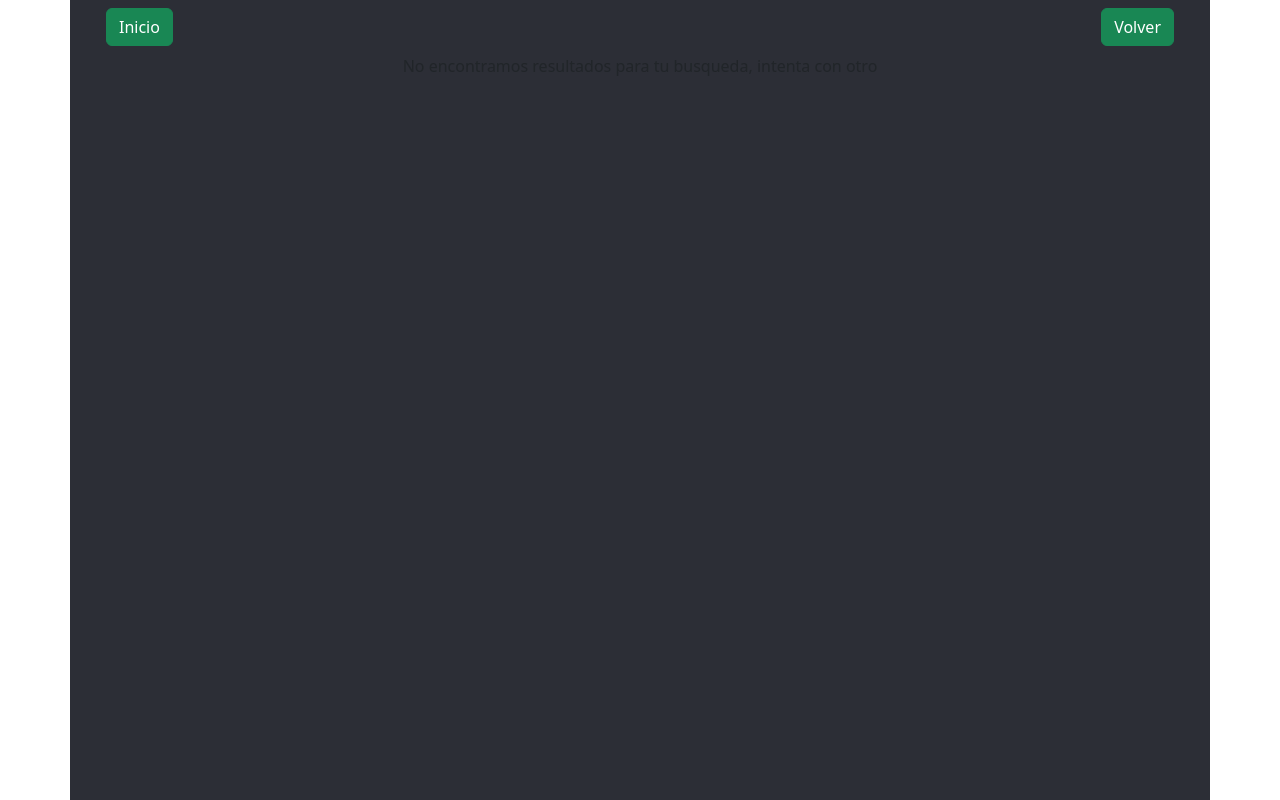
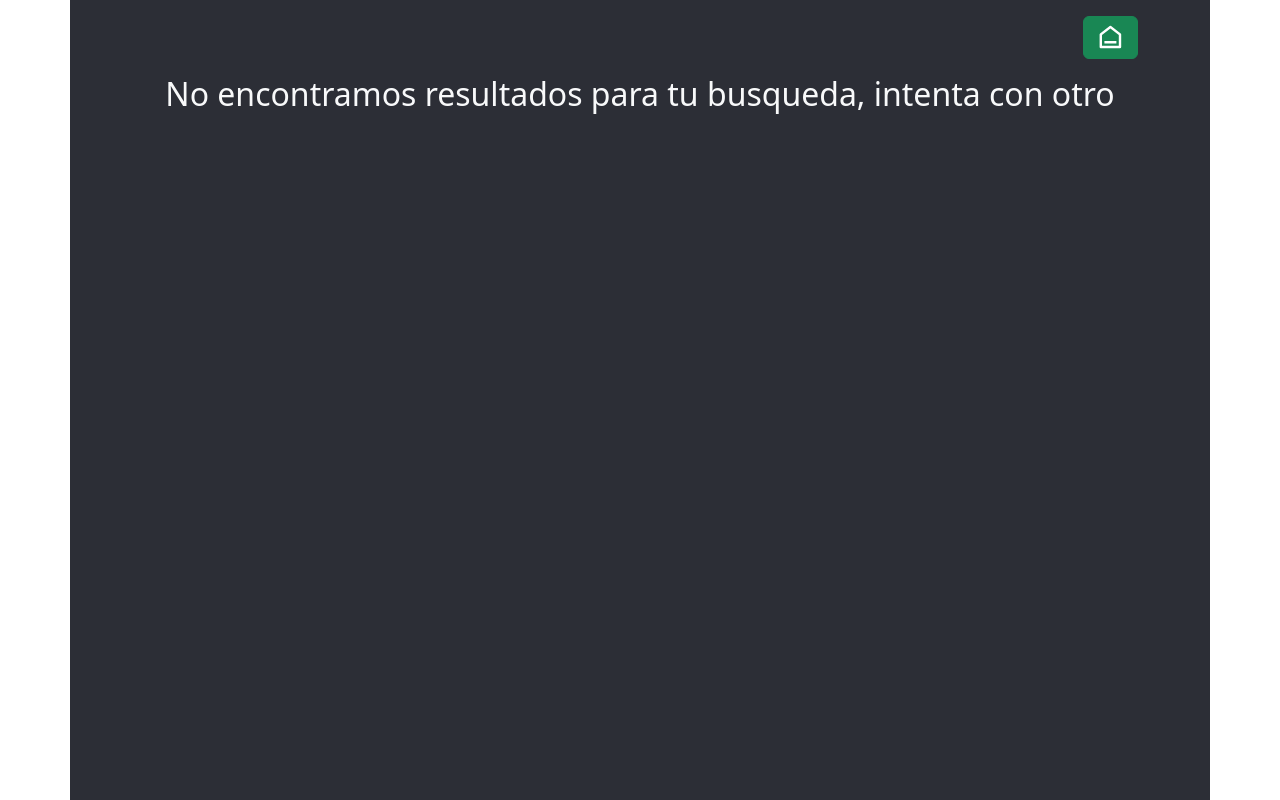
Before and after one commit to RicAlc/rick-and-morty-website, a React (Create React App) app: page /api/characters/search/1/1 in a window 1280 px wide. Built offline with nearby package versions, Linux system fonts and the light colour scheme; no server answers.

Commit message:
38. Funcionando como SPA

```diff
--- a/src/components/CharacterPrevCard.jsx
+++ b/src/components/CharacterPrevCard.jsx
@@ -1,8 +1,13 @@
 import React from 'react';
+import { useNavigate } from 'react-router-dom';
 
 export default function CharacterPrevCard({ image, name, link }) {
+  const navigate = useNavigate();
   return (
-    <div className='prev-card' onClick={() => window.open(link, '_self')}>
+    <div
+      className='prev-card'
+      onClick={() => navigate(link, { replace: true })}
+    >
       <img className='prev-card__img' src={image} alt='Imagen de perosnaje' />
       <div className='prev-card__parallelogram'>
         <div className='prev-card__title'>{name}</div>
--- a/src/components/FeelingLucky.jsx
+++ b/src/components/FeelingLucky.jsx
@@ -8,13 +8,11 @@ export default function FeelingLucky() {
       <LinkBtn
         link='/api/characters/page/1'
         text='Ver personajes'
-        newTab={false}
         className='feeling-lucky__lists-btn'
       />
       <LinkBtn
         link={`/api/characters/${randomId()}`}
         text='Aleatorio'
-        newTab={false}
         className='feeling-lucky__random-btn'
       />
     </div>
--- /dev/null
+++ b/src/components/HomBtn.jsx
@@ -0,0 +1,19 @@
+import React from 'react';
+import { Button } from 'react-bootstrap';
+import { useNavigate } from 'react-router-dom';
+import { RiHome6Line } from 'react-icons/ri';
+
+export default function HomeBtn() {
+  const navigate = useNavigate();
+  return (
+    <div className='container d-flex justify-content-end align-items-center'>
+      <Button
+        className='my-3 me-5'
+        variant='success'
+        onClick={() => navigate('/', { replace: true })}
+      >
+        <RiHome6Line size={'1.8rem'} />
+      </Button>
+    </div>
+  );
+}
--- a/src/components/HomeBackBtns.jsx
+++ /dev/null
@@ -1,17 +0,0 @@
-import React from 'react';
-import { Button } from 'react-bootstrap';
-import { useNavigate } from 'react-router-dom';
-
-export default function HomeBackBtns() {
-  const navigate = useNavigate();
-  return (
-    <div className='d-flex justify-content-between align-items-ceneter p-2 mx-3'>
-      <Button variant='success' onClick={() => navigate('/')}>
-        Inicio
-      </Button>
-      <Button variant='success' onClick={() => navigate(-1)}>
-        Volver
-      </Button>
-    </div>
-  );
-}
--- a/src/components/LinkBtn.jsx
+++ b/src/components/LinkBtn.jsx
@@ -1,10 +1,10 @@
 import React from 'react';
 import { useNavigate } from 'react-router-dom';
 
-export default function LinkBtn({ text, link, newTab, className }) {
+export default function LinkBtn({ text, link, className }) {
   const navigate = useNavigate();
   const openLink = (link) => {
-    newTab ? window.open(link, '_blank') : navigate(link);
+    navigate(link, { replace: true });
   };
   return (
     <div onClick={() => openLink(link)} className={className}>
--- a/src/components/NavigationButtons.jsx
+++ b/src/components/NavigationButtons.jsx
@@ -1,9 +1,13 @@
 import React from 'react';
 import { Button } from 'react-bootstrap';
 import { GrFormNext, GrNext, GrFormPrevious, GrPrevious } from 'react-icons/gr';
+import { useNavigate } from 'react-router-dom';
 
 export default function NavigationButtons({ prev, next, plusFive, lessFive }) {
-  const openLink = (link) => window.open(link, '_self');
+  const navigate = useNavigate();
+  const openLink = (link) => {
+    navigate(link, { replace: true });
+  };
   return (
     <div className='my-3'>
       {lessFive ? (
--- a/src/components/SearchBar.jsx
+++ b/src/components/SearchBar.jsx
@@ -1,13 +1,17 @@
 import React, { useState } from 'react';
 import { BiSearchAlt } from 'react-icons/bi';
+import { useNavigate } from 'react-router-dom';
 
 export default function SearchBar() {
   const [input, setInput] = useState(null);
+  const navigate = useNavigate();
   const handleSearch = (e) => {
     e.preventDefault();
     input === null || input.trim().length === 0
       ? window.alert('Coloca un nombre valido en el buscador')
-      : window.open(`/api/characters/search/${input}/1`, '_self');
+      : navigate(`/api/characters/search/${input}/1`, '_self', {
+          replace: true,
+        });
   };
   const handleChange = (e) => {
     setInput(e.target.value);
--- a/src/routes/Character.jsx
+++ b/src/routes/Character.jsx
@@ -2,8 +2,8 @@ import React, { useEffect, useState } from 'react';
 import { useNavigate, useParams } from 'react-router-dom';
 import { getCharacter } from '../functions/funciones';
 import CharacterCard from '../components/CharacterCard';
-import HomeBackBtns from '../components/HomeBackBtns';
 import Loading from '../components/Loading';
+import HomeBtn from '../components/HomBtn';
 
 export default function Character() {
   const [characterInfo, setCharacterInfo] = useState(null);
@@ -17,7 +17,7 @@ export default function Character() {
   }, []);
   return (
     <div className='character-info container'>
-      <HomeBackBtns />
+      <HomeBtn />
       <div className='container d-flex flex-column justify-content-center align-items-center'>
         <h2 className='text-light'>Personaje #{params.id}</h2>
         {characterInfo !== null ? (
--- a/src/routes/CharactersPage.jsx
+++ b/src/routes/CharactersPage.jsx
@@ -1,7 +1,7 @@
 import React, { useEffect, useState } from 'react';
 import { useNavigate, useParams } from 'react-router-dom';
 import CharacterList from '../components/CharacterList';
-import HomeBackBtns from '../components/HomeBackBtns';
+import HomeBtn from '../components/HomBtn';
 import Loading from '../components/Loading';
 import NavigationButtons from '../components/NavigationButtons';
 import { getCharacterList } from '../functions/funciones';
@@ -11,12 +11,11 @@ export default function CharactersPage() {
   const [characterList, setCharacterList] = useState(null);
   const params = useParams();
   const navigate = useNavigate();
-  const goHome = () => navigate('/');
-
+  const page = Number(params.page);
   useEffect(() => {
-    getCharacterList(Number(params.page), setCharacterList, goHome);
-    // eslint-disable-next-line react-hooks/exhaustive-deps
-  }, []);
+    const goHome = () => navigate('/');
+    getCharacterList(Number(page), setCharacterList, goHome);
+  }, [page, navigate]);
 
   function setPageContent(data) {
     if (data) {
@@ -43,7 +42,7 @@ export default function CharactersPage() {
 
   return (
     <div className='character-list container'>
-      <HomeBackBtns />
+      <HomeBtn />
       <div className='container d-flex flex-column align-items-center justify-content-center'>
         {setPageContent(characterList)}
       </div>
--- a/src/routes/SearchResults.jsx
+++ b/src/routes/SearchResults.jsx
@@ -1,7 +1,7 @@
 import React, { useEffect, useState } from 'react';
 import { useParams } from 'react-router-dom';
 import CharacterList from '../components/CharacterList';
-import HomeBackBtns from '../components/HomeBackBtns';
+import HomeBtn from '../components/HomBtn';
 import Loading from '../components/Loading';
 import NavigationButtons from '../components/NavigationButtons';
 import { getSearchResults } from '../functions/funciones';
@@ -19,8 +19,7 @@ export default function SearchResults() {
       setSearchList,
       setNotfound
     );
-    // eslint-disable-next-line react-hooks/exhaustive-deps
-  }, []);
+  }, [params.page, params.searchterm]);
 
   function setPageContent(data) {
     if (data) {
@@ -31,7 +30,7 @@ export default function SearchResults() {
       );
       return (
         <>
-          <h2 className='text-light'>
+          <h2 className='text-light text-center'>
             {`${searchList.info.count} resultados para la busqueda ${params.searchterm}`}{' '}
           </h2>
           <CharacterList characters={data.results} />
@@ -45,7 +44,9 @@ export default function SearchResults() {
       );
     } else {
       return notFound ? (
-        <p>No encontramos resultados para tu busqueda, intenta con otro</p>
+        <h2 className='text-light text-center'>
+          No encontramos resultados para tu busqueda, intenta con otro
+        </h2>
       ) : (
         <Loading />
       );
@@ -54,7 +55,7 @@ export default function SearchResults() {
 
   return (
     <div className='search-results container'>
-      <HomeBackBtns />
+      <HomeBtn />
       <div className='container d-flex flex-column align-items-center justify-content-center'>
         {setPageContent(searchList)}
       </div>
```
